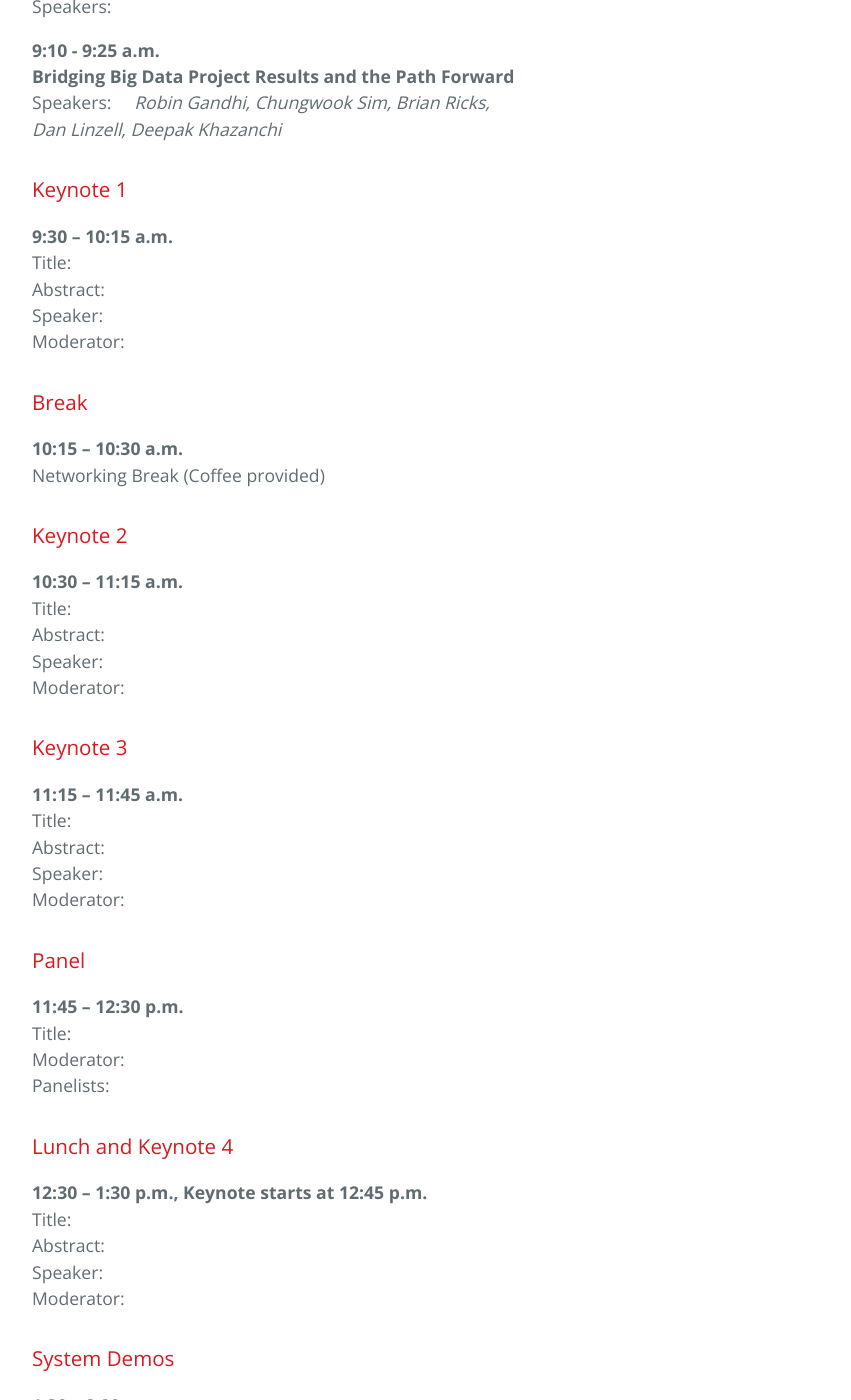
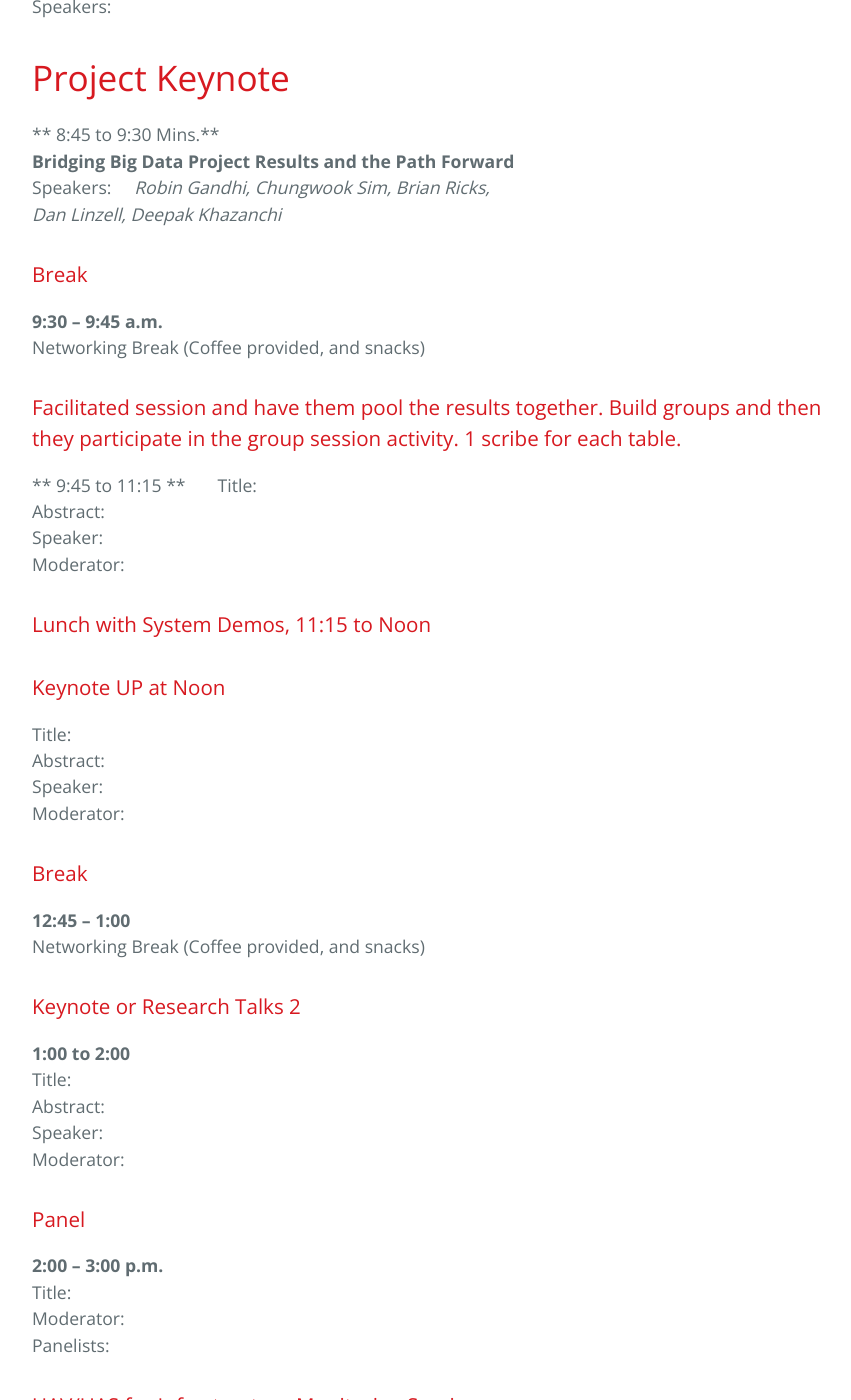
Before and after one commit to BridgingBigData/BridgingBigData.github.io, a Jekyll site: the page built from pages/bbd2017agenda.md, in a window 1280 px wide and 1400 px high, scrolled down 1088 px. Shown: the whole window, without its empty margins (192-1043 px from the left). Built offline with Jekyll 4.4.1, drawn with Linux system fonts in a browser that asks for light colours; some of the changed text lies outside the part shown.

Commit message:
meeting updates

```diff
--- a/pages/bbd2017agenda.md
+++ b/pages/bbd2017agenda.md
@@ -21,80 +21,61 @@ Wednesday, October 4th, 2017
 
 ### Opening
 
-**9:00 - 9:10 a.m.**
+**8:30 - 8:45 a.m.**
 **Welcome Remarks**
 Speakers:
 
-**9:10 - 9:25 a.m.**
+# Project Keynote
+** 8:45 to 9:30 Mins.**
 **Bridging Big Data Project Results and the Path Forward**
 Speakers:
 _Robin Gandhi, Chungwook Sim, Brian Ricks,
 Dan Linzell, Deepak Khazanchi_
 
+### Break
+**9:30 – 9:45 a.m.**
+Networking Break (Coffee provided, and snacks)
 
-### Keynote 1
-**9:30 – 10:15 a.m.**
+### Facilitated session and have them pool the results together. Build groups and then they participate in the group session activity. 1 scribe for each table.
+** 9:45 to 11:15 **
+Title:
+Abstract:
+Speaker:
+Moderator:
+
+### Lunch with System Demos,  11:15 to Noon
+
+### Keynote UP at Noon
 Title:
 Abstract:
 Speaker:
 Moderator:
 
 ### Break
-**10:15 – 10:30 a.m.**
-Networking Break (Coffee provided)
+**12:45 – 1:00**
+Networking Break (Coffee provided, and snacks)
 
-### Keynote 2
-**10:30 – 11:15 a.m.**
+### Keynote or Research Talks 2
+**1:00 to 2:00**
 Title:
 Abstract:
 Speaker:
 Moderator:
 
-### Keynote 3
-**11:15 – 11:45 a.m.**
-Title:
-Abstract:
-Speaker:
-Moderator:
-
-
 ### Panel
-**11:45 – 12:30 p.m.**
+**2:00 – 3:00 p.m.**
 Title:
 Moderator:
 Panelists:
 
-### Lunch and Keynote 4
-**12:30 – 1:30 p.m., Keynote starts at 12:45 p.m.**
-Title:
-Abstract:
-Speaker:
-Moderator:
-
-### System Demos
-**1:30 – 2:00 p.m.**
-
-### Break
-**2:00 – 2:15 p.m.**
-
-### Facilitated Working Session
-**2:15 – 3:30 p.m.**
-Facilitated by:
-_**Laptops required (Wireless network access will be available and needed)**_
-
-**Brainstorming:**
-1. What are the challenges with ~~XXX~~?
-2. How can standardization be accomplished for ~~XXX~~?
-3. What benefits could result from ~~XXX~~?
-
 ### UAV/UAS for Infrastructure Monitoring Session
-**3:30 – 4:55 p.m.**
+**3:00 – 4:00 p.m.**
 Title:
 Abstract:
 Speaker:
 Moderator:
 
 ### Closing
-**4:55 – 5:00 p.m.**
+**4:00 – 4:30 p.m.**
 **Breakout Reports  and Closure: Event Summary, Support Statements, Next Steps**
 Moderator:
```
